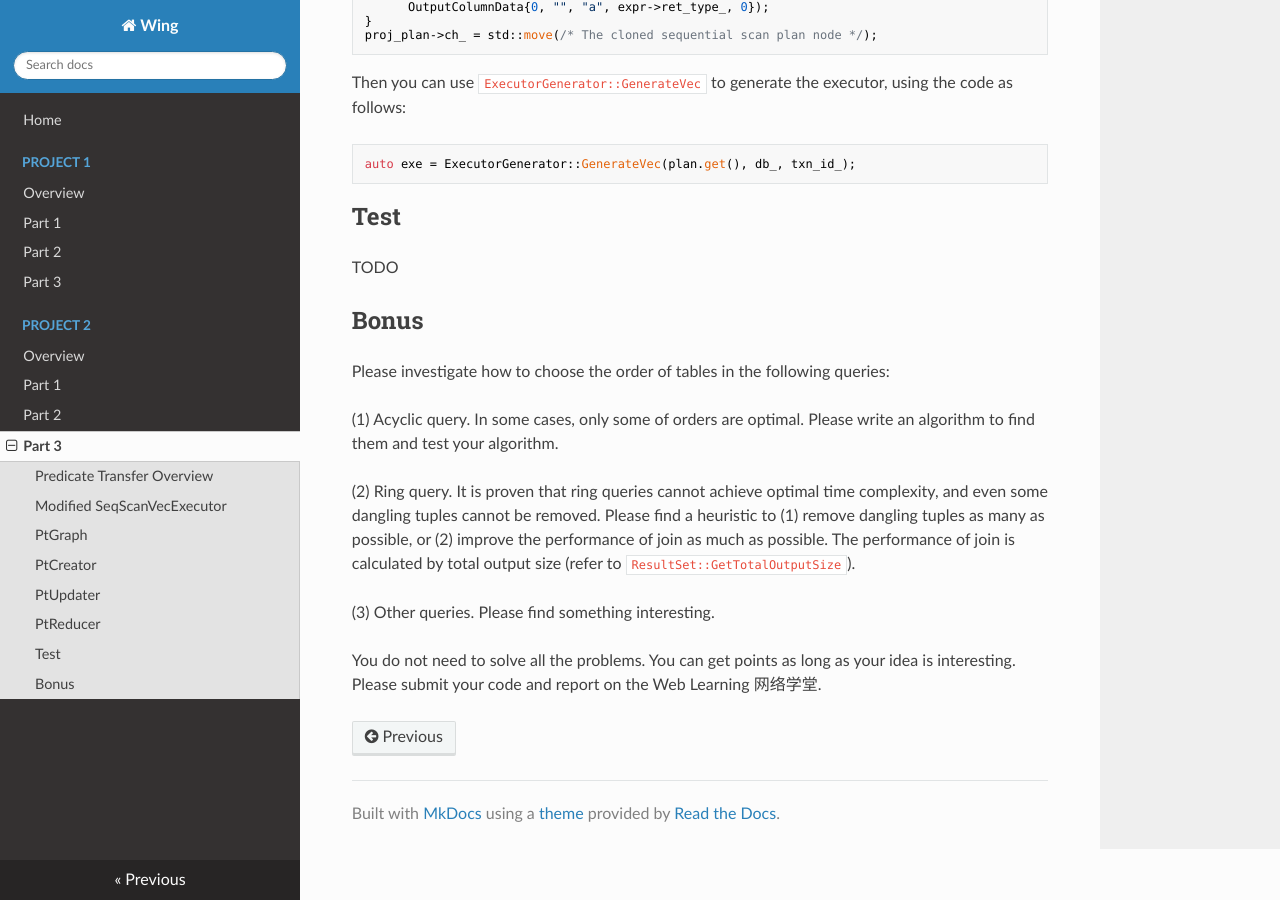
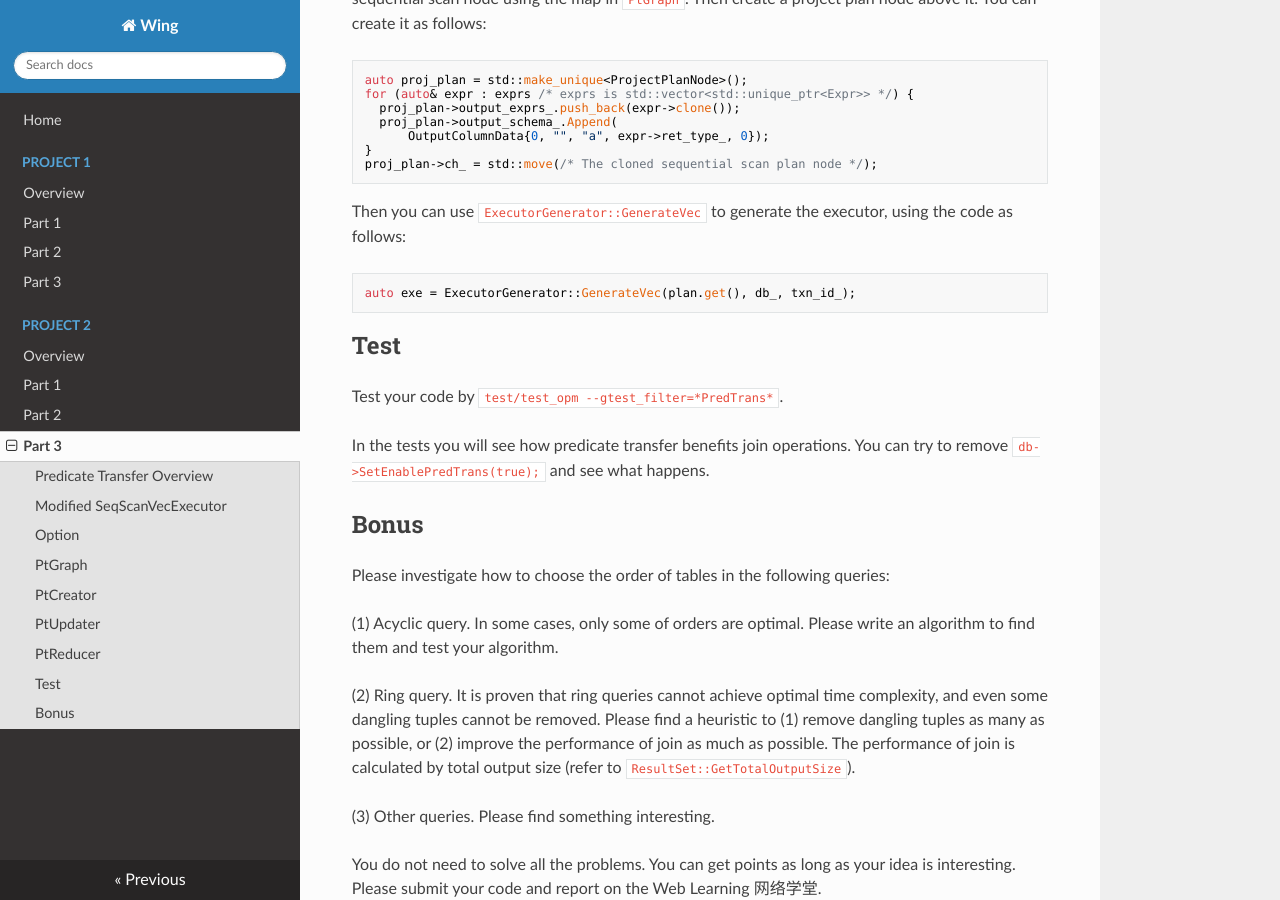
Before and after one commit to iidb/wing-docs, an MkDocs documentation site: the page built from docs/p2/part3.md, in a window 1280 px wide and 900 px high, scrolled down 7663 px. Built offline with MkDocs 1.6.1, drawn with Linux system fonts in a browser that asks for light colours; nearby versions of some CDN libraries; formulas are drawn with MathJax 3; some of the changed text lies outside the part shown.

Commit message:
fix part3

````diff
--- a/docs/p2/part3.md
+++ b/docs/p2/part3.md
@@ -56,6 +56,10 @@
   bit_vector_index_ += 1;
 }
 ```
+
+## Option
+
+You can use `db->SetEnablePredTrans(true);` to enable predicate transfer. By default predicate transfer is not enabled.
 
 ## PtGraph
 
@@ -166,7 +170,9 @@
 
 ## Test
 
-TODO
+Test your code by `test/test_opm --gtest_filter=*PredTrans*`.
+
+In the tests you will see how predicate transfer benefits join operations. You can try to remove `db->SetEnablePredTrans(true);` and see what happens.
 
 ## Bonus
 
````
